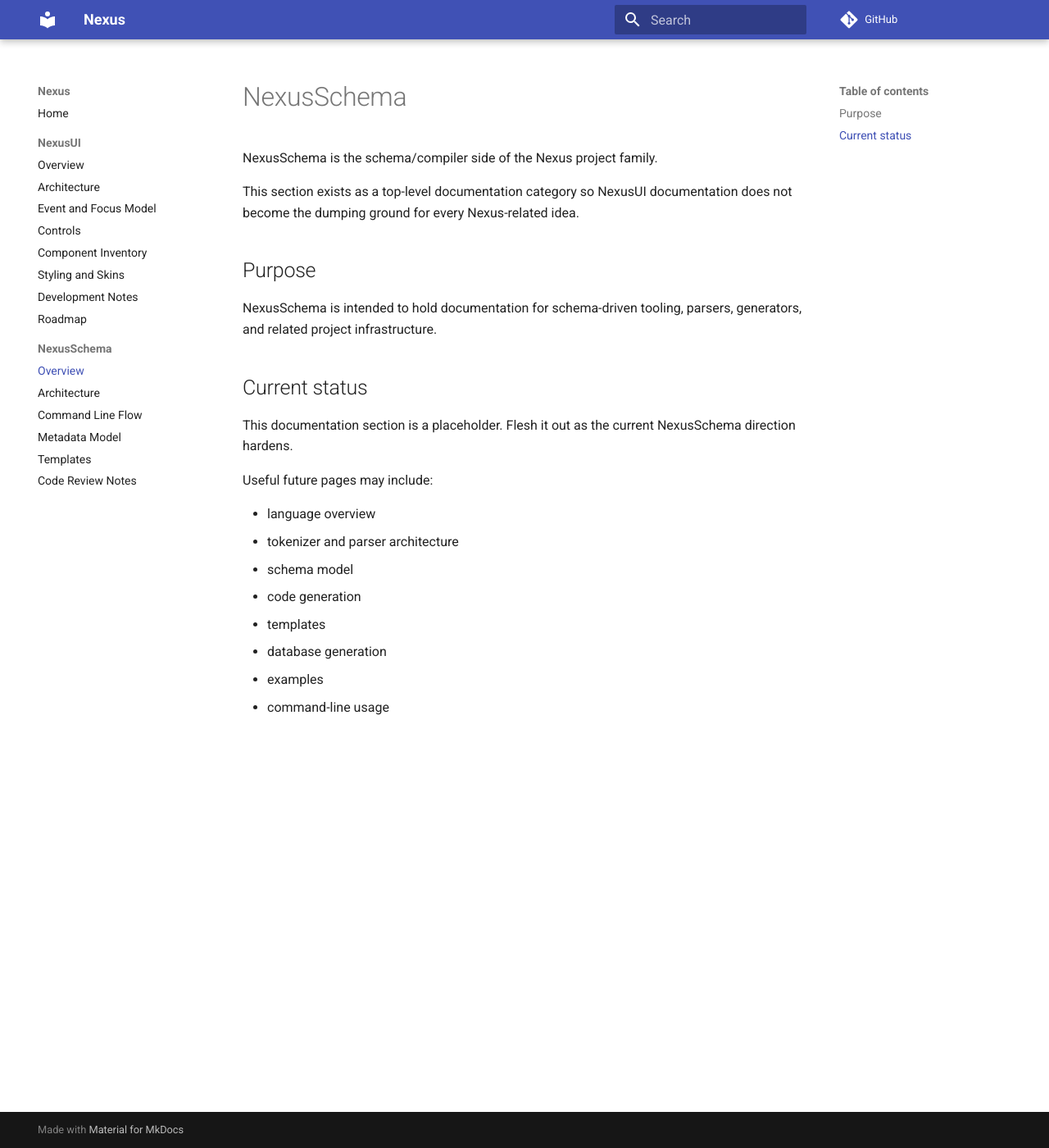
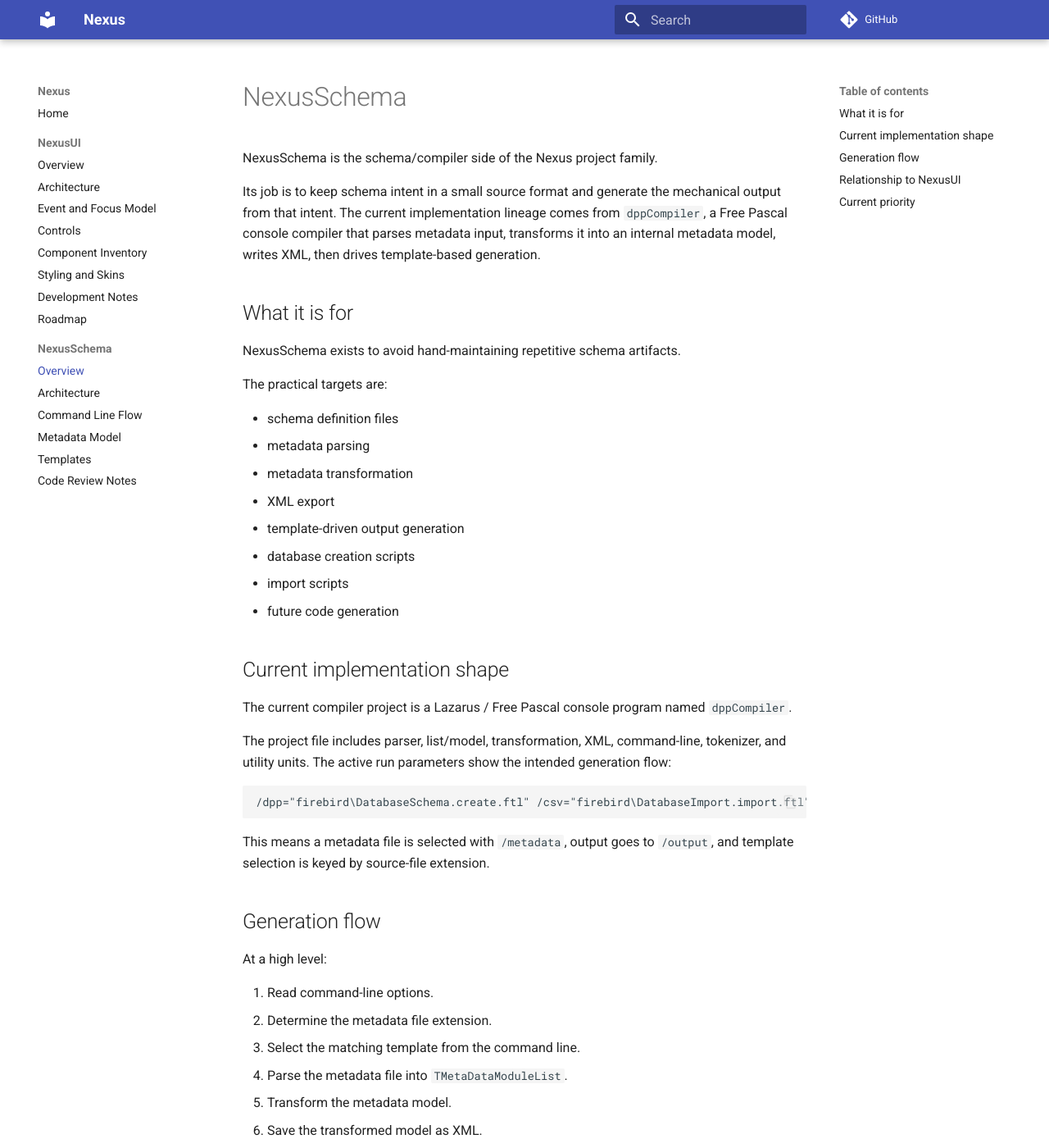
Before and after one commit to nxrp-dev/nexus, an MkDocs documentation site: the page built from docs/nexusschema/index.md, in a window 1280 px wide and 1400 px high. Shown: the whole window at 82% size. Built offline with MkDocs 1.6.1 and Material for MkDocs 9.7.7, drawn with Linux system fonts in a browser that asks for light colours; comment, search, counter and statistics services are not loaded; some of the changed text lies outside the part shown.

Commit message:
Fill NexusSchema overview documentation

````diff
--- a/docs/nexusschema/index.md
+++ b/docs/nexusschema/index.md
@@ -2,23 +2,60 @@
 
 NexusSchema is the schema/compiler side of the Nexus project family.
 
-This section exists as a top-level documentation category so NexusUI documentation does not become the dumping ground for every Nexus-related idea.
+Its job is to keep schema intent in a small source format and generate the mechanical output from that intent. The current implementation lineage comes from `dppCompiler`, a Free Pascal console compiler that parses metadata input, transforms it into an internal metadata model, writes XML, then drives template-based generation.
 
-## Purpose
+## What it is for
 
-NexusSchema is intended to hold documentation for schema-driven tooling, parsers, generators, and related project infrastructure.
+NexusSchema exists to avoid hand-maintaining repetitive schema artifacts.
 
-## Current status
+The practical targets are:
 
-This documentation section is a placeholder. Flesh it out as the current NexusSchema direction hardens.
+- schema definition files
+- metadata parsing
+- metadata transformation
+- XML export
+- template-driven output generation
+- database creation scripts
+- import scripts
+- future code generation
 
-Useful future pages may include:
+## Current implementation shape
 
-- language overview
-- tokenizer and parser architecture
-- schema model
-- code generation
-- templates
-- database generation
-- examples
-- command-line usage
+The current compiler project is a Lazarus / Free Pascal console program named `dppCompiler`.
+
+The project file includes parser, list/model, transformation, XML, command-line, tokenizer, and utility units. The active run parameters show the intended generation flow:
+
+```text
+/dpp="firebird\DatabaseSchema.create.ftl" /csv="firebird\DatabaseImport.import.ftl" /output="output" /metadata="inForceMain.dpp"
+```
+
+This means a metadata file is selected with `/metadata`, output goes to `/output`, and template selection is keyed by source-file extension.
+
+## Generation flow
+
+At a high level:
+
+1. Read command-line options.
+2. Determine the metadata file extension.
+3. Select the matching template from the command line.
+4. Parse the metadata file into `TMetaDataModuleList`.
+5. Transform the metadata model.
+6. Save the transformed model as XML.
+7. Run the matching template against the XML.
+8. Process child data files listed in the metadata model.
+
+## Relationship to NexusUI
+
+NexusSchema is not part of NexusUI.
+
+NexusUI is the retained-mode SDL-backed UI framework. NexusSchema is the schema/parser/generator toolchain. They live under the same Nexus documentation site because they are part of the same broader project family, but they should stay documented separately.
+
+## Current priority
+
+The useful next step is to stabilize NexusSchema around a clean executable pipeline:
+
+```text
+source metadata -> parser -> metadata model -> transform -> XML -> templates -> generated output
+```
+
+The implementation already has most of those pieces. The immediate work is mostly cleanup, naming, portability, and documentation of the actual source format.
````
